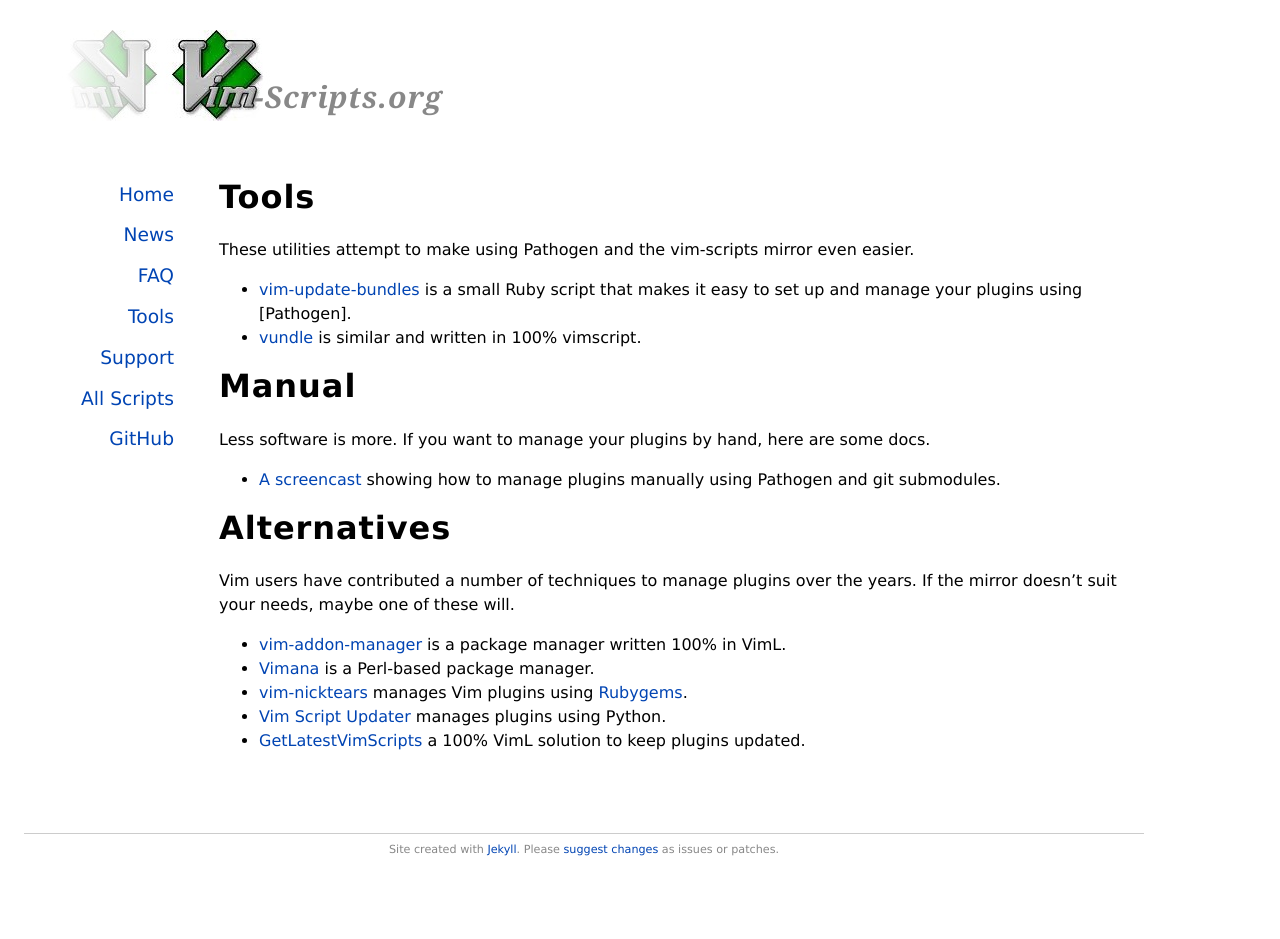
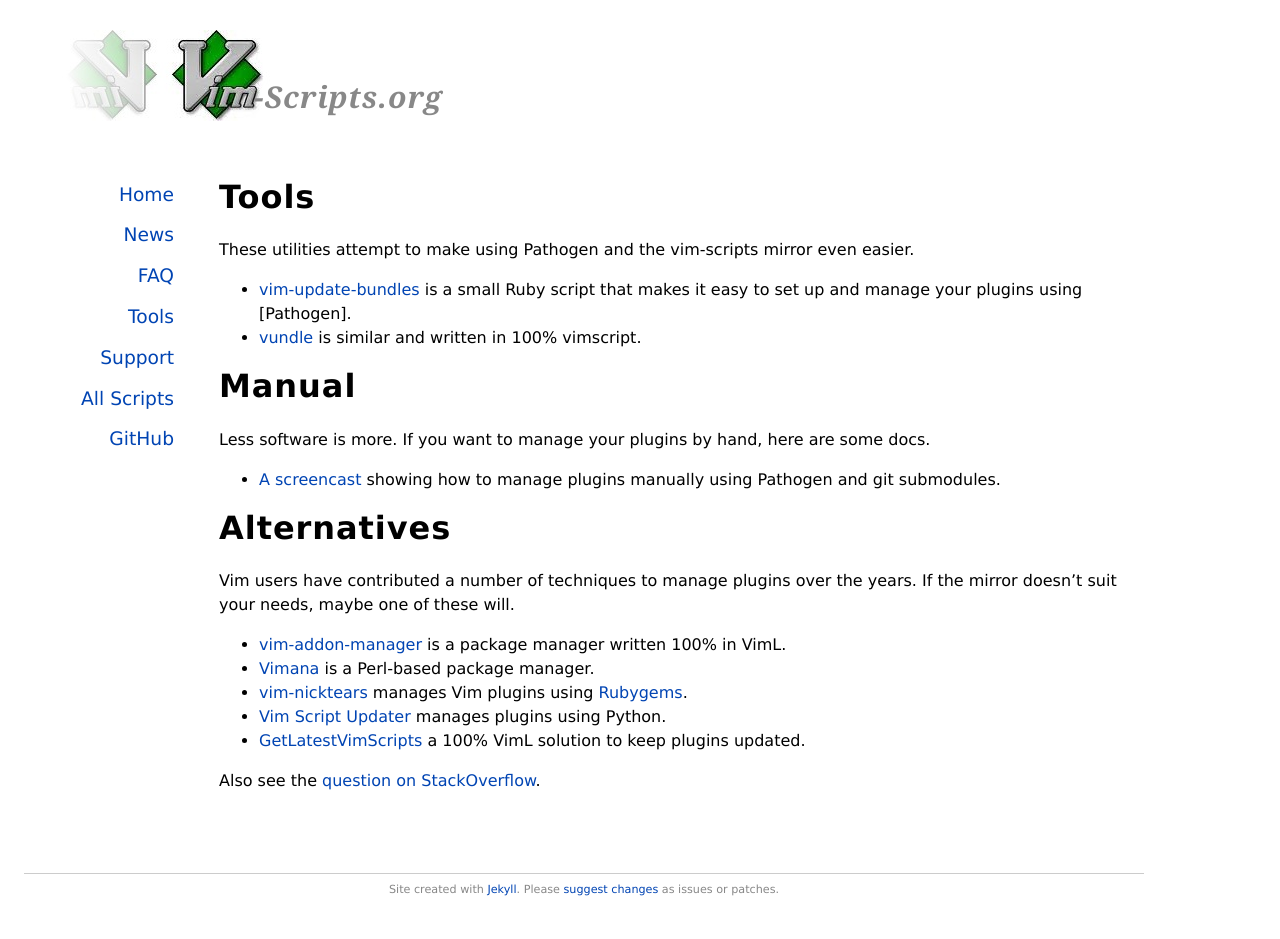
Before and after one commit to vim-scraper/vim-scraper.github.com, a Jekyll site: the page built from tools.markdown, in a window 1280 px wide. Built offline with Jekyll 4.4.1, drawn with Linux system fonts in a browser that asks for light colours; before the commit the page ends 900 px from its top, so only the background shows below that.

Commit message:
add a link

```diff
--- a/tools.markdown
+++ b/tools.markdown
@@ -35,3 +35,5 @@
    manages plugins using Python.
  * [GetLatestVimScripts](http://www.vim.org/scripts/script.php?script_id=642)
    a 100% VimL solution to keep plugins updated.
+
+Also see the [question on StackOverflow](http://stackoverflow.com/questions/2458398/package-management-for-vim).
```
